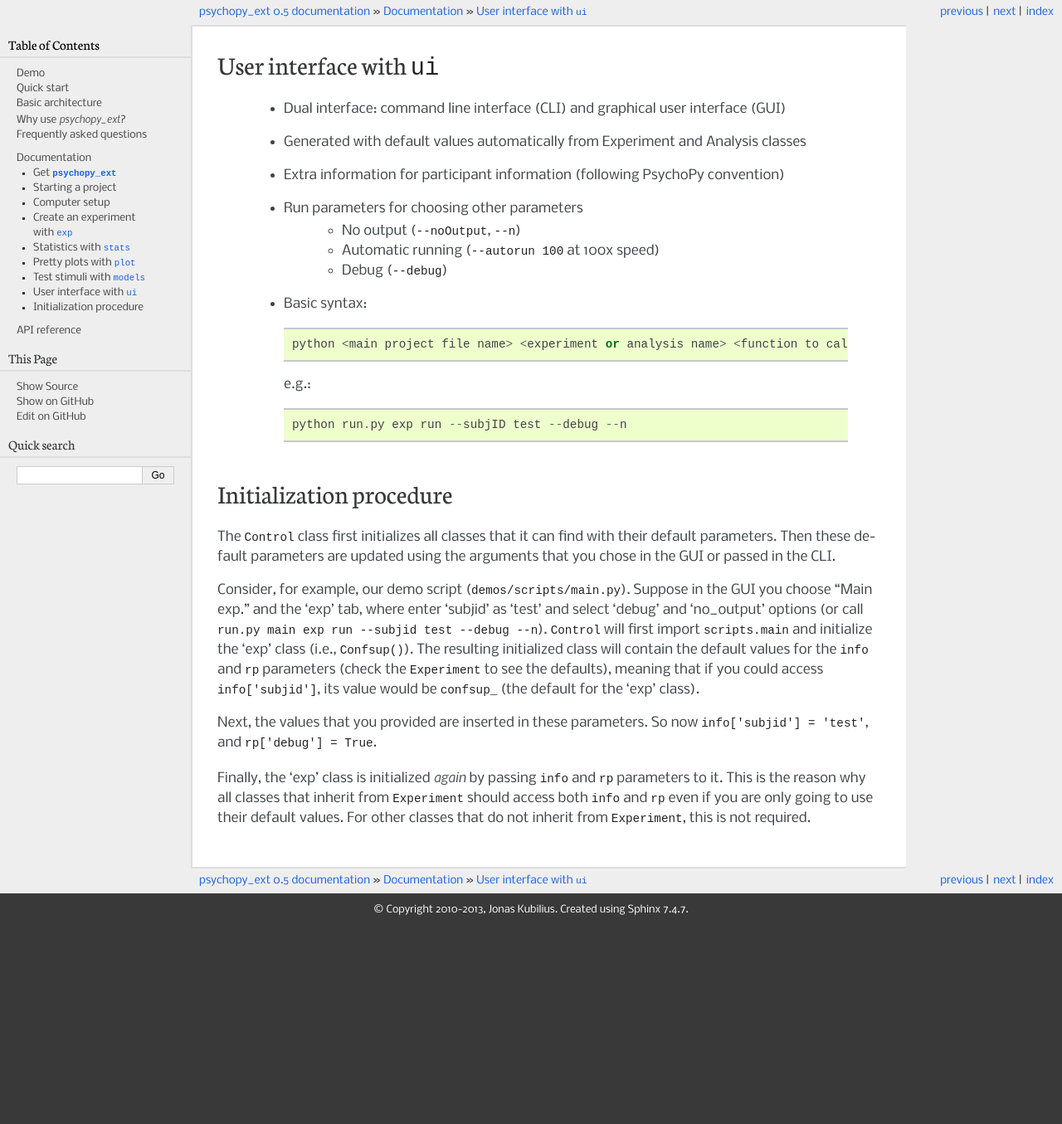
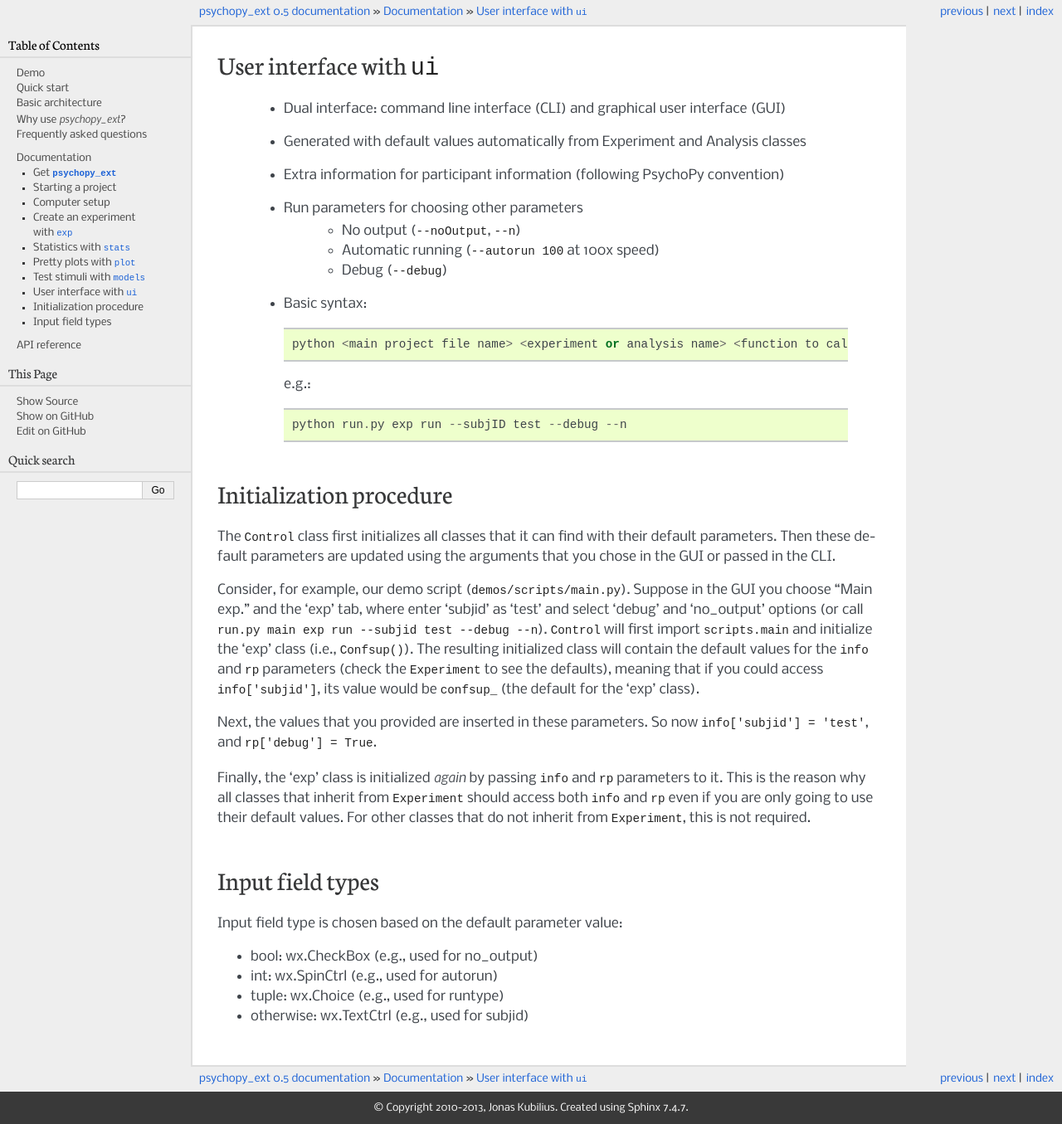
Before and after one commit to qbilius/psychopy_ext, a Sphinx documentation site: the page built from docs/source/library/ui.rst, in a window 1280 px wide. Shown: the whole page at 83% size. Built offline with Sphinx 7.4.7, drawn with Linux system fonts in a browser that asks for light colours; before the commit the page ends 1116 px from its top, so only the background shows below that.

Commit message:
DOCS: ui decribes input boxes

```diff
--- a/docs/source/library/ui.rst
+++ b/docs/source/library/ui.rst
@@ -30,3 +30,15 @@ Consider, for example, our demo script (``demos/scripts/main.py``). Suppose in t
 Next, the values that you provided are inserted in these parameters. So now ``info['subjid'] = 'test'``, and ``rp['debug'] = True``.
 
 Finally, the 'exp' class is initialized *again* by passing ``info`` and ``rp`` parameters to it. This is the reason why all classes that inherit from :class:`~psychopy_ext.exp.Experiment` should access both ``info`` and ``rp`` even if you are only going to use their default values. For other classes that do not inherit from :class:`~psychopy_ext.exp.Experiment`, this is not required.
+
+
+=================
+Input field types
+=================
+
+Input field type is chosen based on the default parameter value:
+
+- bool: wx.CheckBox (e.g., used for no_output)
+- int: wx.SpinCtrl (e.g., used for autorun)
+- tuple: wx.Choice (e.g., used for runtype)
+- otherwise: wx.TextCtrl (e.g., used for subjid)
```
